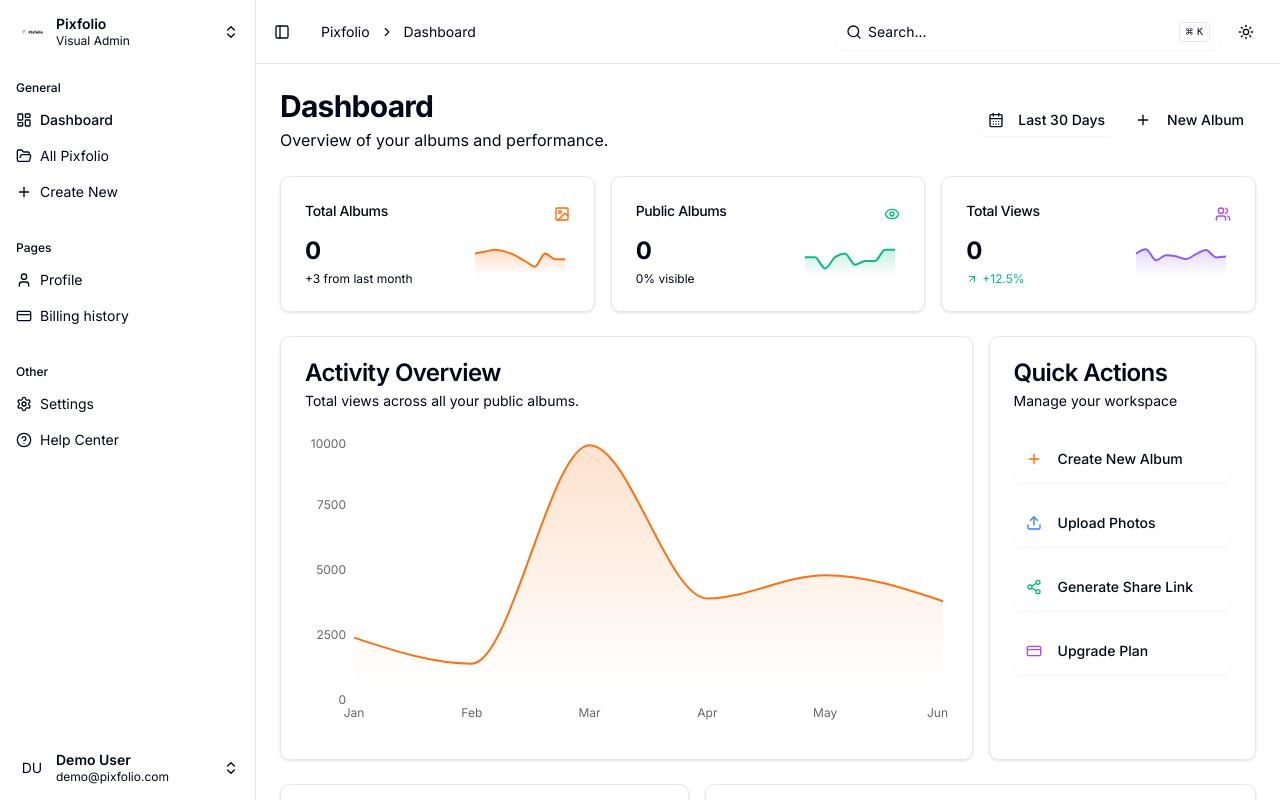
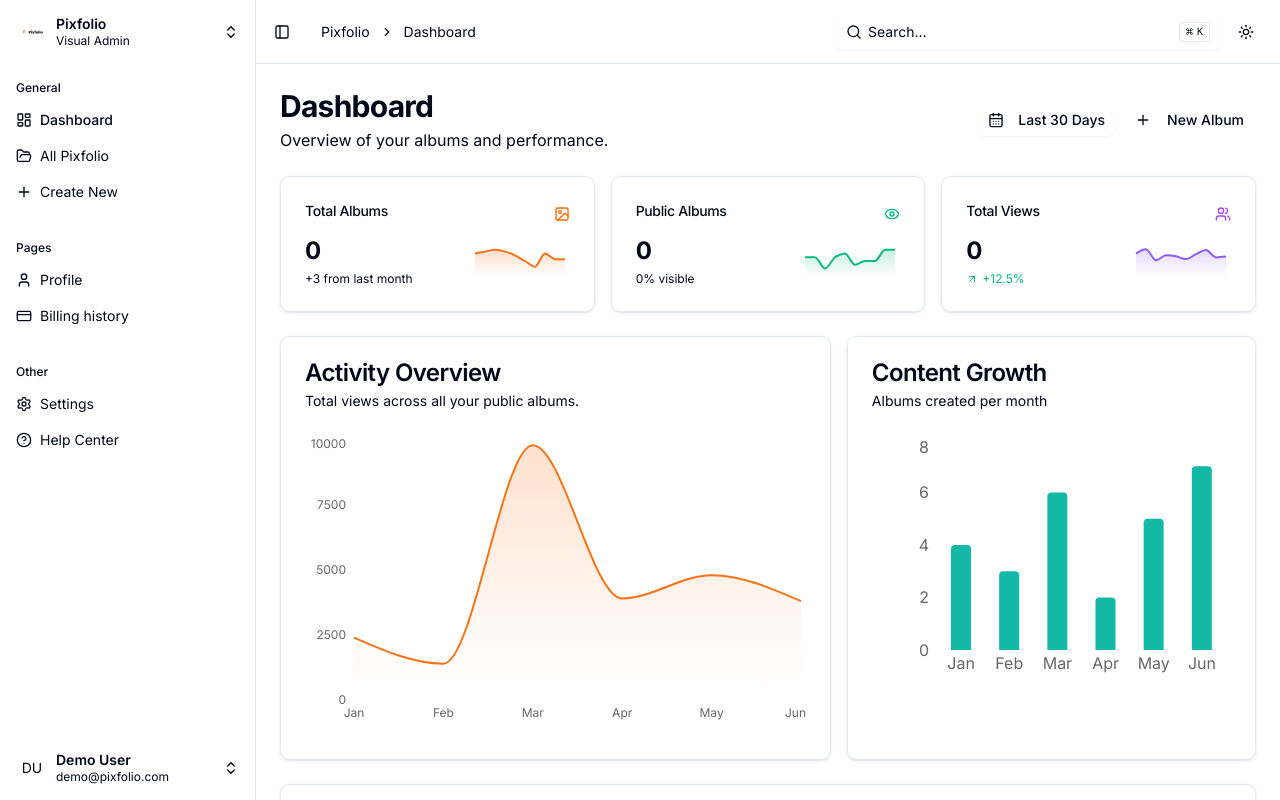
Before and after one commit to Sahil-Prajapati-8917/Album, a React (Vite) app in the folder frontend/: page /dashboard in a window 1280 px wide. Shown: the top 800 px of the page. Built offline with nearby package versions, Linux system fonts and the light colour scheme; a web font is replaced by a local one.

Commit message:
refactor: Remove Quick Actions panel and adjust column spans for dashboard cards.

```diff
--- a/frontend/src/features/user/pages/Dashboard.jsx
+++ b/frontend/src/features/user/pages/Dashboard.jsx
@@ -236,7 +236,7 @@ const Dashboard = () => {
       <div className="grid gap-4 md:grid-cols-7">
 
         {/* Album Performance Graph - Vibrant Gradient */}
-        <Card className="col-span-4 lg:col-span-5">
+        <Card className="col-span-4">
           <CardHeader>
             <CardTitle>Activity Overview</CardTitle>
             <CardDescription>
@@ -278,36 +278,6 @@ const Dashboard = () => {
           </CardContent>
         </Card>
 
-        {/* Quick Actions Panel */}
-        <Card className="col-span-3 lg:col-span-2 flex flex-col">
-          <CardHeader>
-            <CardTitle>Quick Actions</CardTitle>
-            <CardDescription>Manage your workspace</CardDescription>
-          </CardHeader>
-          <CardContent className="grid gap-4">
-            <Button variant="outline" className="w-full justify-start h-12 hover:border-orange-200 hover:bg-orange-50 dark:hover:bg-orange-950/20" onClick={() => navigate('/create')}>
-              <Plus className="mr-2 h-4 w-4 text-orange-500" />
-              Create New Album
-            </Button>
-            <Button variant="outline" className="w-full justify-start h-12 hover:border-blue-200 hover:bg-blue-50 dark:hover:bg-blue-950/20" onClick={() => navigate('/create')}>
-              <Upload className="mr-2 h-4 w-4 text-blue-500" />
-              Upload Photos
-            </Button>
-            <Button variant="outline" className="w-full justify-start h-12 hover:border-emerald-200 hover:bg-emerald-50 dark:hover:bg-emerald-950/20">
-              <Share2 className="mr-2 h-4 w-4 text-emerald-500" />
-              Generate Share Link
-            </Button>
-            <Button variant="outline" className="w-full justify-start h-12 hover:border-purple-200 hover:bg-purple-50 dark:hover:bg-purple-950/20" onClick={() => navigate('/pricing')}>
-              <CreditCard className="mr-2 h-4 w-4 text-purple-500" />
-              Upgrade Plan
-            </Button>
-          </CardContent>
-        </Card>
-      </div>
-
-      {/* 3. Bottom Section - Album Trends & Top Albums */}
-      <div className="grid gap-4 md:grid-cols-7">
-
         {/* Album Creation Trend - Teal Bars */}
         <Card className="col-span-3">
           <CardHeader>
@@ -334,9 +304,13 @@ const Dashboard = () => {
             </ResponsiveContainer>
           </CardContent>
         </Card>
+      </div>
+
+      {/* 3. Bottom Section - Album Trends & Top Albums */}
+      <div className="grid gap-4 md:grid-cols-7">
 
         {/* Top Performing Albums Table */}
-        <Card className="col-span-4">
+        <Card className="col-span-7">
           <CardHeader>
             <CardTitle>Top Performing Albums</CardTitle>
             <CardDescription>Most viewed albums this week</CardDescription>
```
